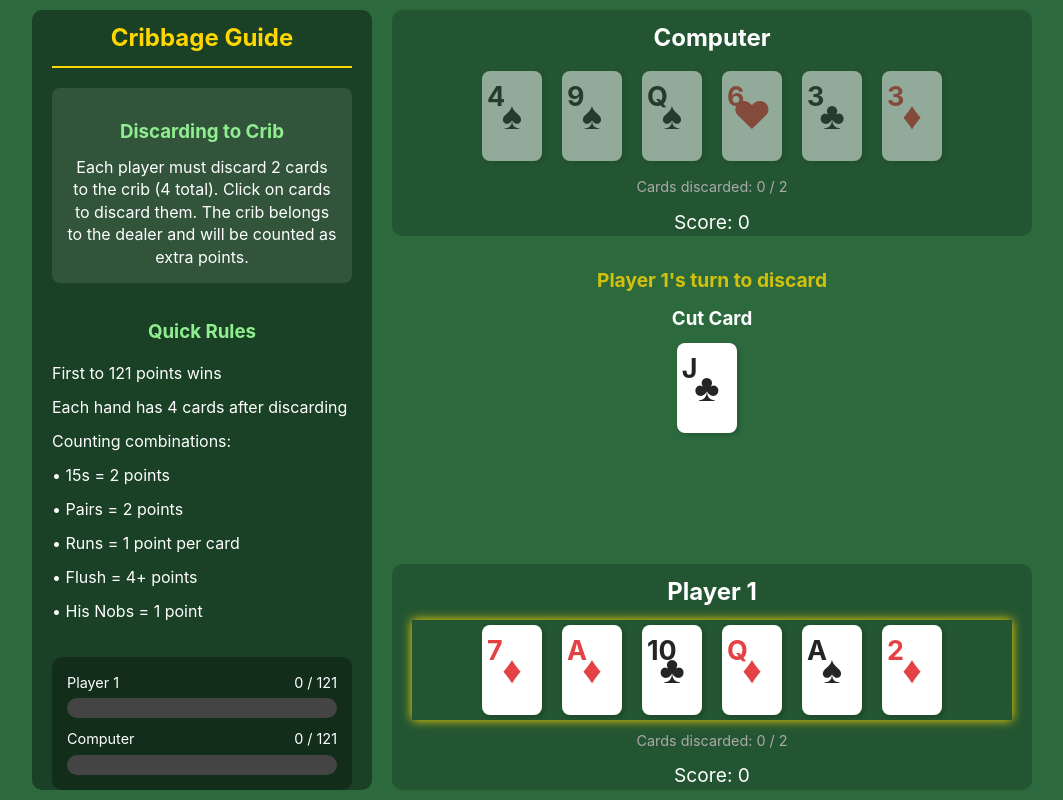
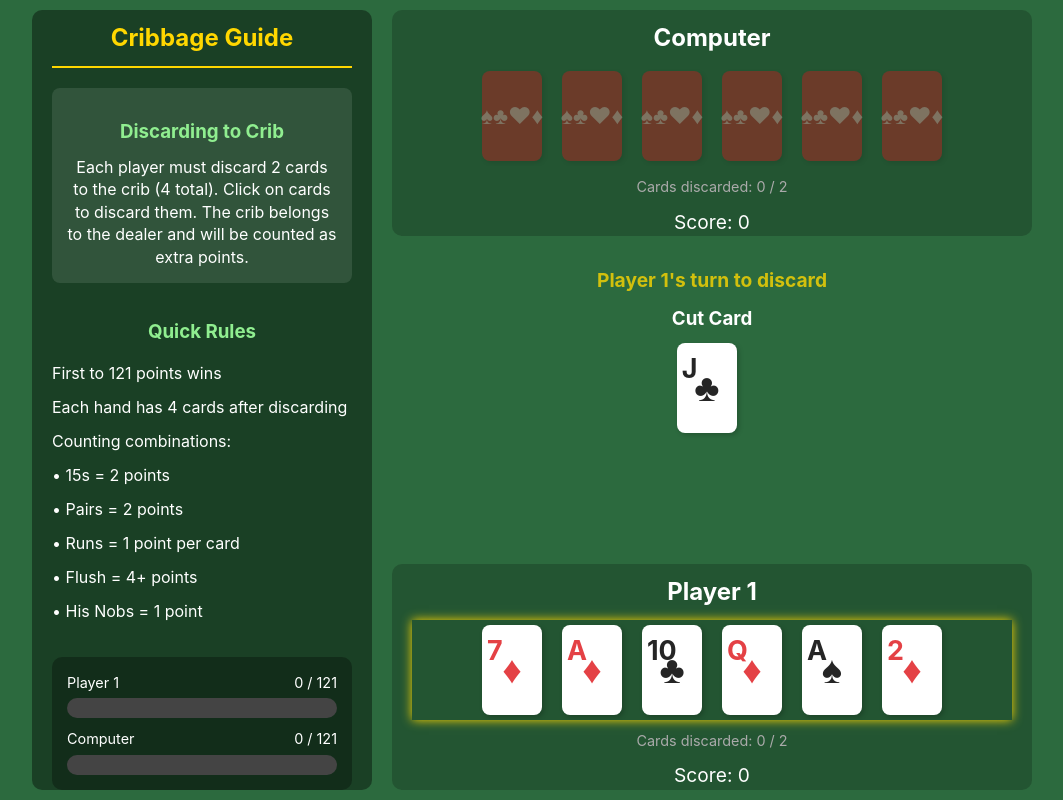
Before and after one commit to jcleigh/cribbagent, a React (Vite) app: page / in a window 1280 px wide. Shown: the whole page, without its empty margins (108-1171 px from the left). Built offline with nearby package versions, Linux system fonts and the light colour scheme.

Commit message:
Hide computer's hand

```diff
--- a/src/App.tsx
+++ b/src/App.tsx
@@ -315,32 +315,14 @@ function App() {
         <div className="player-area player2">
           <h2>{gameState.players[1].name}</h2>
           <div className={`hand ${gameState.currentPlayer === 1 ? 'current-player' : ''}`}>
-            {gameState.players[1].hand.map((card, index) => (
+            {gameState.players[1].hand.map((_, index) => (
               <div
                 key={index}
-                className={`card ${card.suit} ${
+                className={`card back ${
                   isCardDisabled(1, index) ? 'disabled' : ''
-                } ${
-                  gameState.phase === 'playing' &&
-                  (gameState.currentCount + getCardValue(card)) > 31 ? 'unplayable' : ''
                 }`}
-                onClick={() => {
-                  if (!isCardDisabled(1, index)) {
-                    if (gameState.phase === 'discarding') {
-                      discardToCrib(1, index);
-                    } else if (gameState.phase === 'playing') {
-                      playCard(1, index);
-                    }
-                  }
-                }}
               >
-                <div className="card-value">{card.rank}</div>
-                <div className="card-suit">
-                  {card.suit === 'hearts' && '♥'}
-                  {card.suit === 'diamonds' && '♦'}
-                  {card.suit === 'clubs' && '♣'}
-                  {card.suit === 'spades' && '♠'}
-                </div>
+                <div className="card-back-pattern">♠♣♥♦</div>
               </div>
             ))}
           </div>
```
